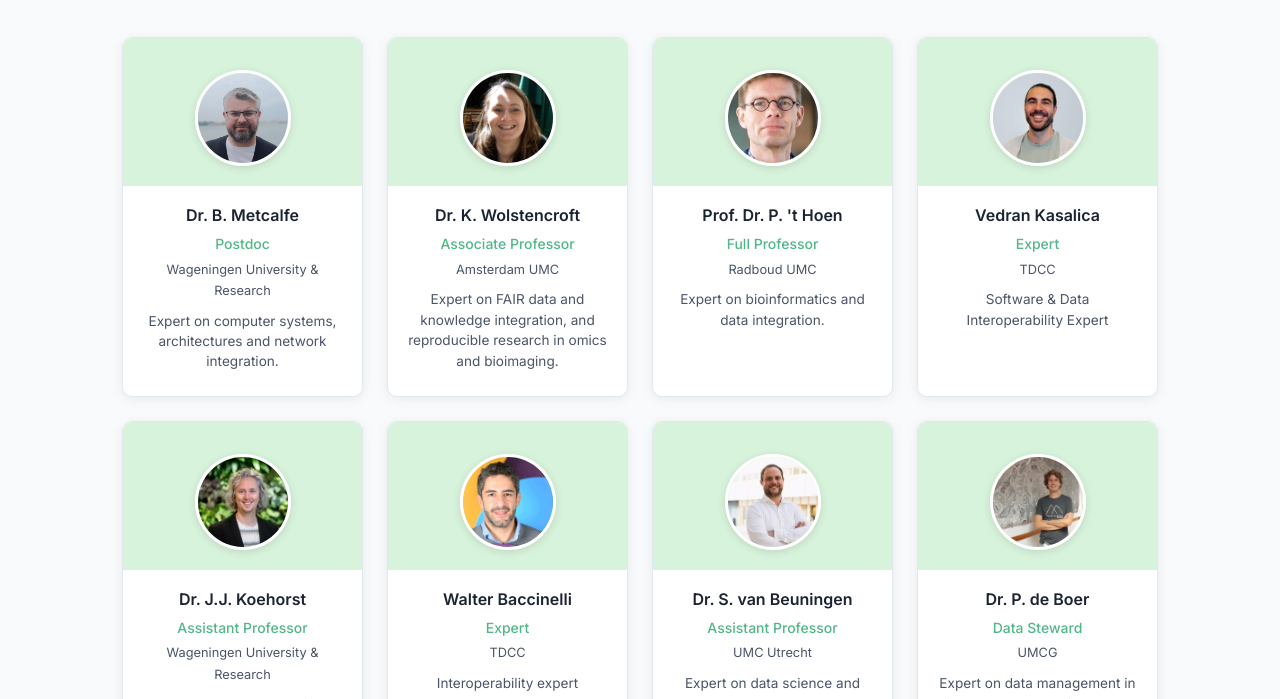
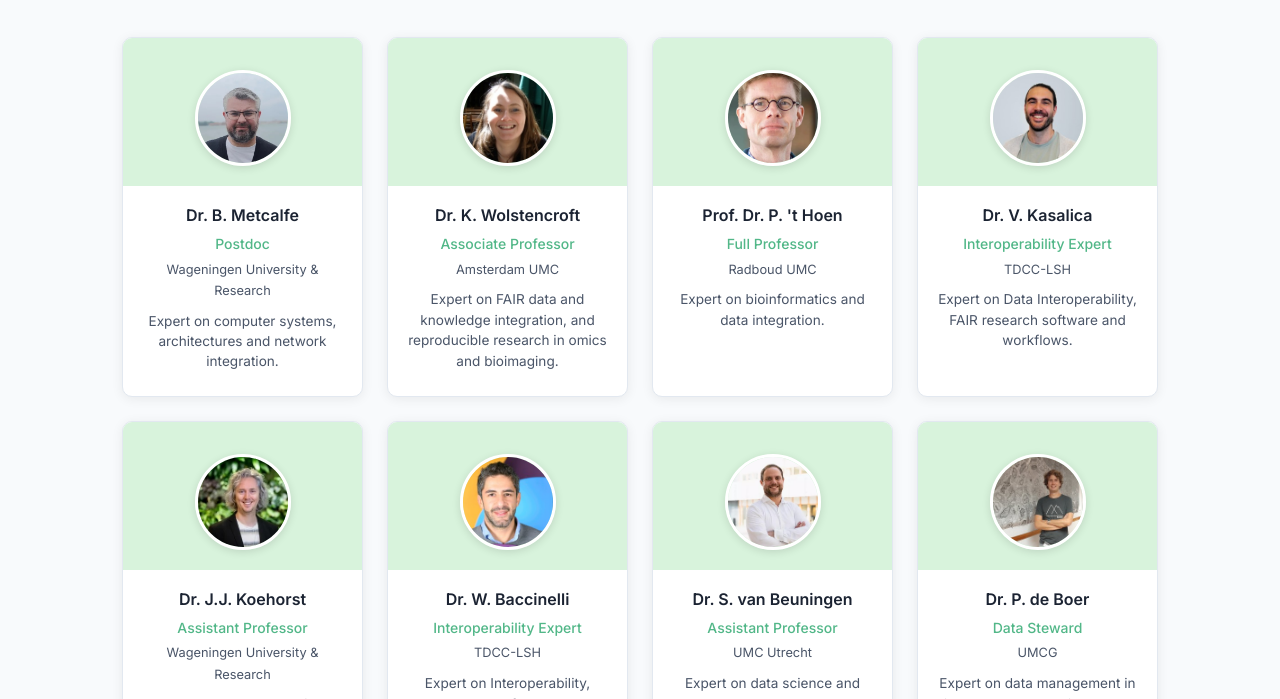
Before and after one commit to Living-Technologies/famenl.org, an Astro site: page /team in a window 1280 px wide. Shown: the part 253-952 px from the top of the page. Built offline with nearby package versions, Linux system fonts and the light colour scheme; Astro itself is replaced by a stand-in of ours.

Commit message:
member update

```diff
--- a/src/pages/team.astro
+++ b/src/pages/team.astro
@@ -57,20 +57,20 @@ const members = [
     initials: "PtH",
   },
   {
-    name: 'Vedran Kasalica',
-    role: 'Expert',
-    affiliation: 'TDCC',
+    name: 'Dr. V. Kasalica',
+    role: 'Interoperability Expert',
+    affiliation: 'TDCC-LSH',
     affiliationUrl: 'https://www.tdcc.nl',
-    bio: 'Software & Data Interoperability Expert',
+    bio: 'Expert on Data Interoperability, FAIR research software and workflows.',
     photo: '/team/vedran-kasalica.jpg',
     initials: 'VK',
   },
   {
-    name: 'Walter Baccinelli',
-    role: 'Expert',
-    affiliation: 'TDCC',
+    name: 'Dr. W. Baccinelli',
+    role: 'Interoperability Expert',
+    affiliation: 'TDCC-LSH',
     affiliationUrl: 'https://www.tdcc.nl',
-    bio: 'Interoperability expert',
+    bio: 'Expert on Interoperability, research software and infrastructures.',
     photo: '/team/walter-baccinelli.jpg',
     initials: 'WB',
   }
```
